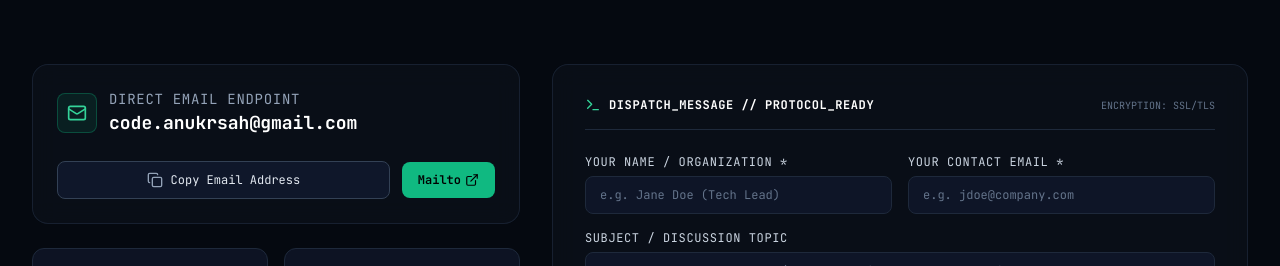
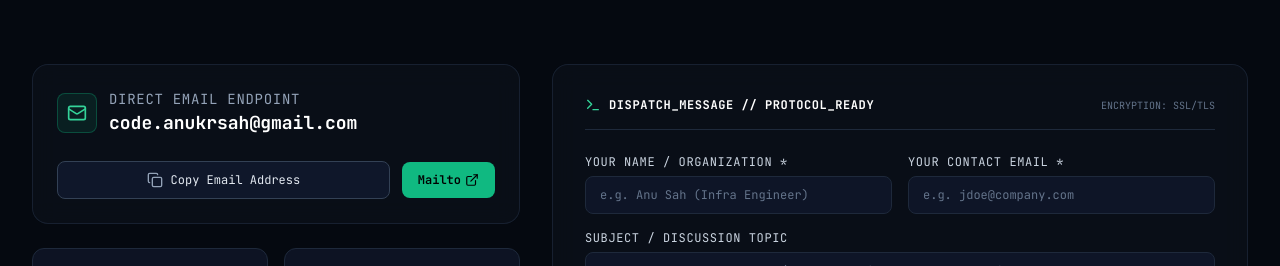
Before and after one commit to AnuSah99/Devops_Portfolio, a React (Vite) app: page / in a window 1280 px wide. Shown: the part 8993-9259 px from the top of the page. Built offline with nearby package versions, Linux system fonts and the light colour scheme.

Commit message:
Update Contact.tsx

```diff
--- a/src/components/Contact.tsx
+++ b/src/components/Contact.tsx
@@ -223,7 +223,7 @@
                       required
                       value={name}
                       onChange={(e) => setName(e.target.value)}
-                      placeholder="e.g. Jane Doe (Tech Lead)"
+                      placeholder="e.g. Anu Sah (Infra Engineer)"
                       className="w-full bg-slate-900/90 border border-slate-800 focus:border-emerald-500 rounded-lg px-3.5 py-2.5 text-xs text-white placeholder-slate-500 focus:outline-none transition-colors font-mono"
                     />
                   </div>
```
